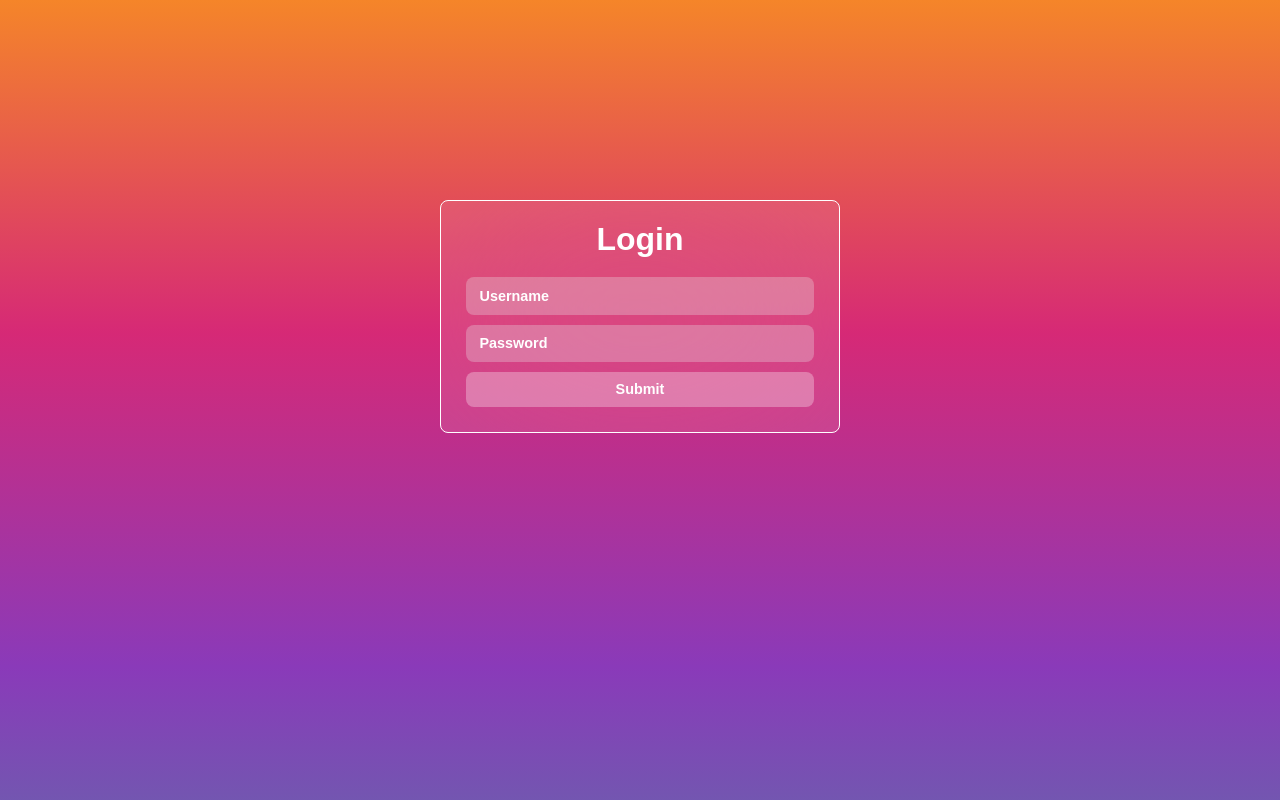
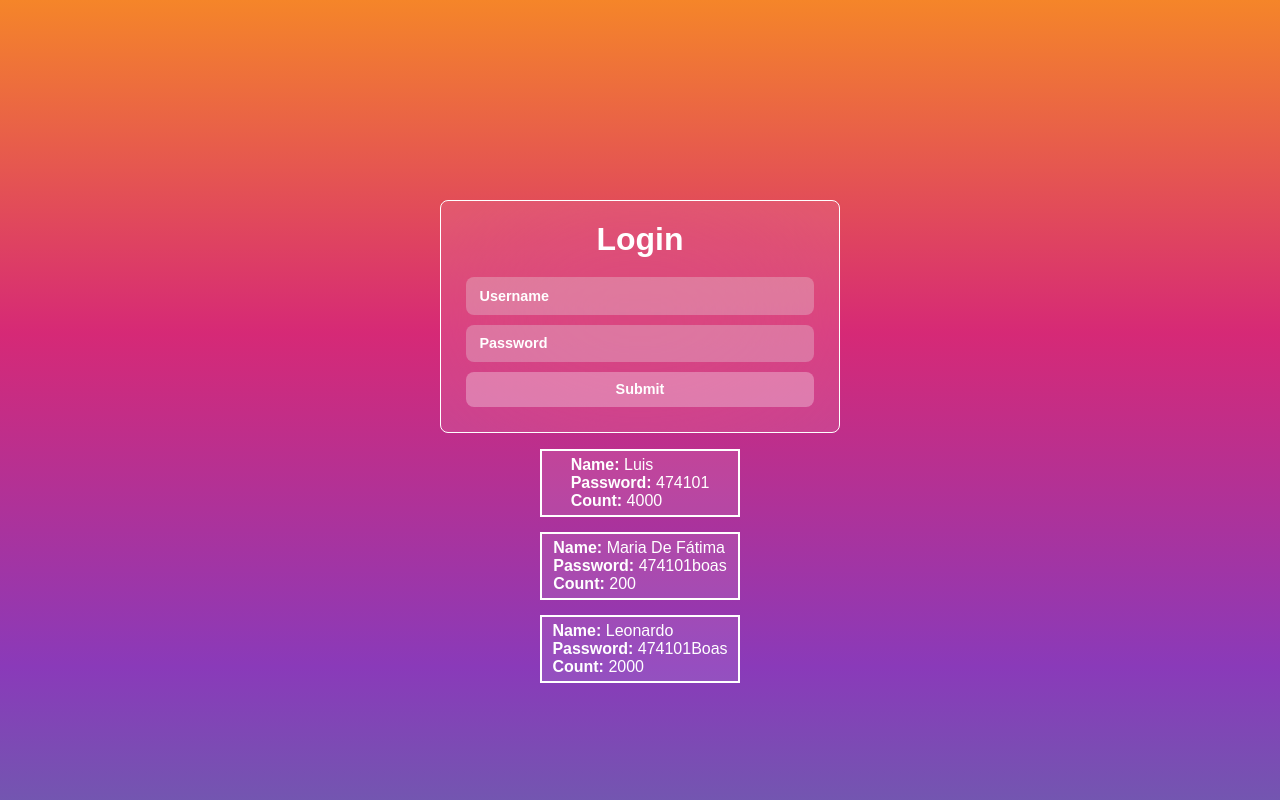
Before and after one commit to LuizinVilas/Forms-Interativo, a React (Vite) app: page / in a window 1280 px wide. Shown: the top 800 px of the page. Built offline with nearby package versions, Linux system fonts and the light colour scheme.

Commit message:
Criação das props

```diff
--- a/src/Pages/App.css
+++ b/src/Pages/App.css
@@ -34,11 +34,12 @@ h1 {
     justify-content: center;
     align-items: center;
     align-content: center;
+    align-self: center;
     width: 80%;
     max-width: 400px;
     max-height: 300px;
     padding: 20px;
-    margin: 25vh auto;
+    margin: 25vh auto 2vh auto;
     border-radius: 8px;
     border: 1px solid #ffffff;
     background-color: hsla(0, 0%, 100%, 0.1);
--- /dev/null
+++ b/src/Pages/UsersCards.css
@@ -0,0 +1,22 @@
+.Card {
+    display: flex;
+    flex-direction: column;
+    flex-wrap: wrap;
+    justify-content: center;
+    align-items: first baseline;
+    align-content: center;
+    color: #ffffff;
+    border: 2px solid white;
+    max-width: 200px;
+    padding: 5px;
+    margin: 15px auto;
+    background-color: hsla(0, 0%, 100%, 0.1);
+
+    & p {
+        font-weight: bold;
+    }
+
+    & span {
+        font-weight: normal;
+    }
+}
--- /dev/null
+++ b/src/Pages/UsersCards.jsx
@@ -0,0 +1,13 @@
+import './UsersCards.css';
+
+function UserCard(props){
+    return (
+        <div className='Card'>
+            <p>Name: <span>{props.Username}</span> </p>
+            <p>Password: <span>{props.Password}</span> </p>
+            <p>Count: <span>{props.Contas}</span> </p>
+        </div>
+    )
+}
+
+export default UserCard;
--- a/src/index.css
+++ b/src/index.css
@@ -4,6 +4,7 @@
   box-sizing: border-box;
   font-family: sans-serif;
 }
+
 body {
   min-height: 100vh;
   width: 100vw;
--- a/src/main.jsx
+++ b/src/main.jsx
@@ -2,9 +2,39 @@ import { StrictMode } from 'react'
 import { createRoot } from 'react-dom/client'
 import './index.css'
 import App from './Pages/App.jsx'
+import UserCard from './Pages/UsersCards.jsx'
+
+const Users = [
+  {
+    Id: 1,
+    Username: 'Luis',
+    Password: '474101',
+    Contas: 4000
+  },
+  {
+    Id: 2,
+    Username: 'Maria De Fátima',
+    Password: '474101boas',
+    Contas: 200
+  },
+  {
+    Id: 3,
+    Username: 'Leonardo',
+    Password: '474101Boas',
+    Contas: 2000
+  }
+];
+
 
 createRoot(document.getElementById('root')).render(
   <StrictMode>
     <App />
-  </StrictMode>,
+    {
+      Users.map(User => {
+        return (
+          <UserCard key={User.Id} Username = {User.Username} Password = {User.Password} Contas = {User.Contas}/>
+        )
+      })
+    }
+  </StrictMode>
 )
```
